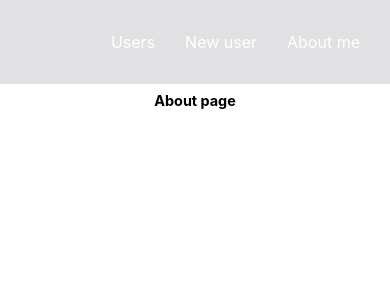
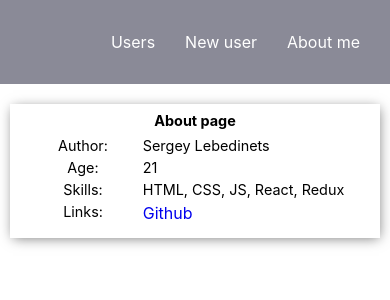
Before and after one commit to v0lna/test-task, a React (Create React App) app: page /about in a window 390 px wide. Shown: the top 300 px of the page. Built offline with nearby package versions, Linux system fonts and the light colour scheme.

Commit message:
feature/about, add basic markup. fix warnings

```diff
--- a/src/components/About/index.jsx
+++ b/src/components/About/index.jsx
@@ -1,9 +1,24 @@
 import React from 'react';
+import style from './style.module.css';
 
 const About = () => {
   return (
-    <div>
+    <div className={style.aboutPage}>
       <h1>About page</h1>
+      <div className={style.authorWrapper}>
+        <span className={style.itemFirstcolumn}>Author:</span>
+        <span className={style.itemSecondcolumn}>Sergey Lebedinets</span>
+
+        <span className={style.itemFirstcolumn}>Age:</span>
+        <span className={style.itemSecondcolumn}>21</span>
+
+        <span className={style.itemFirstcolumn}>Skills:</span>
+        <span className={style.itemSecondcolumn}>HTML, CSS, JS, React, Redux</span>
+        <span className={style.itemFirstcolumn}>Links:</span>
+        <a className={style.itemSecondcolumn} href="https://github.com/v0lna">
+          Github
+        </a>
+      </div>
     </div>
   );
 };
--- /dev/null
+++ b/src/components/About/style.module.css
@@ -0,0 +1,47 @@
+.aboutPage {
+  width: 70%;
+  margin: 0 auto;
+  box-shadow: 1px 2px 12px -2px rgb(119, 119, 119);
+  margin-top: 20px;
+}
+.authorWrapper {
+  display: grid;
+  grid-template-columns: 1fr 1fr;
+  grid-gap: 5px;
+  width: 55%;
+  justify-items: center;
+  margin: 0 auto;
+}
+.itemFirstcolumn {
+  justify-self: flex-end;
+}
+.itemSecondcolumn {
+  justify-self: flex-start;
+}
+span {
+  font-size: 1.2rem;
+}
+
+a {
+  text-decoration: none;
+}
+
+@media (max-width: 520px) {
+  .aboutPage {
+    width: 95%;
+  }
+  .authorWrapper {
+    width: 90%;
+    grid-template-columns: 1fr 2fr;
+    margin-bottom: 15px;
+  }
+  span {
+    font-size: 0.9rem;
+  }
+  .itemFirstcolumn {
+    justify-self: center;
+  }
+  .itemSecondcolumn {
+    justify-self: flex-start;
+  }
+}
--- a/src/components/Header/style.module.css
+++ b/src/components/Header/style.module.css
@@ -3,7 +3,7 @@
   justify-content: flex-end;
   width: 100%;
   height: 10vh;
-  background-color: #e1e1e3;
+  background-color: #8a8a97;
   align-items: center;
 }
 .navContainer {
--- a/src/components/Users/style.module.css
+++ b/src/components/Users/style.module.css
@@ -4,7 +4,7 @@
 }
 .usersContainer {
   display: flex;
-  flex-direction: column;
+  flex-direction: column-reverse;
   width: 450px;
   margin: 0 auto;
   margin-top: 15px;
--- a/src/containers/AddUserContainer.jsx
+++ b/src/containers/AddUserContainer.jsx
@@ -60,7 +60,7 @@ export class AddUserContainer extends Component {
 const factsStatePropTypes = PropTypes.shape({
   loading: PropTypes.bool.isRequired,
   facts: PropTypes.string.isRequired,
-  error: PropTypes.oneOfType([PropTypes.string.isRequired, PropTypes.bool.isRequired]),
+  error: PropTypes.oneOfType([PropTypes.object, PropTypes.bool]).isRequired,
 });
 
 AddUserContainer.propTypes = {
--- a/src/containers/UsersContainer.jsx
+++ b/src/containers/UsersContainer.jsx
@@ -29,7 +29,7 @@ const mapDispatchToProps = (dispatch) => ({
 export const userStorePropTypes = propTypes.shape({
   users: propTypes.array.isRequired,
   loading: propTypes.bool.isRequired,
-  error: propTypes.oneOfType([propTypes.bool, propTypes.objectOf]).isRequired,
+  error: propTypes.oneOfType([propTypes.bool, propTypes.object]).isRequired,
 });
 
 UsersContainer.propTypes = {
```
